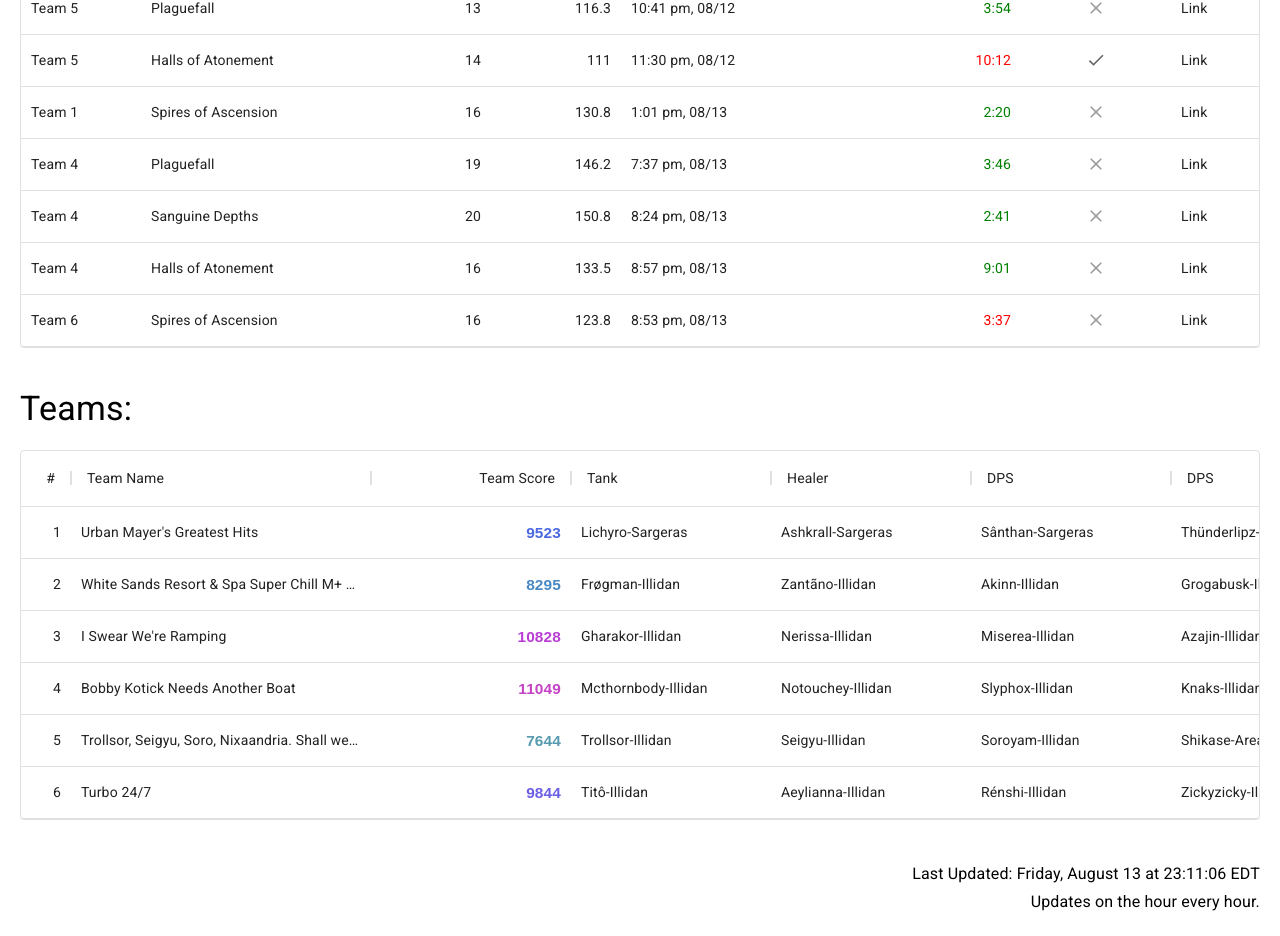
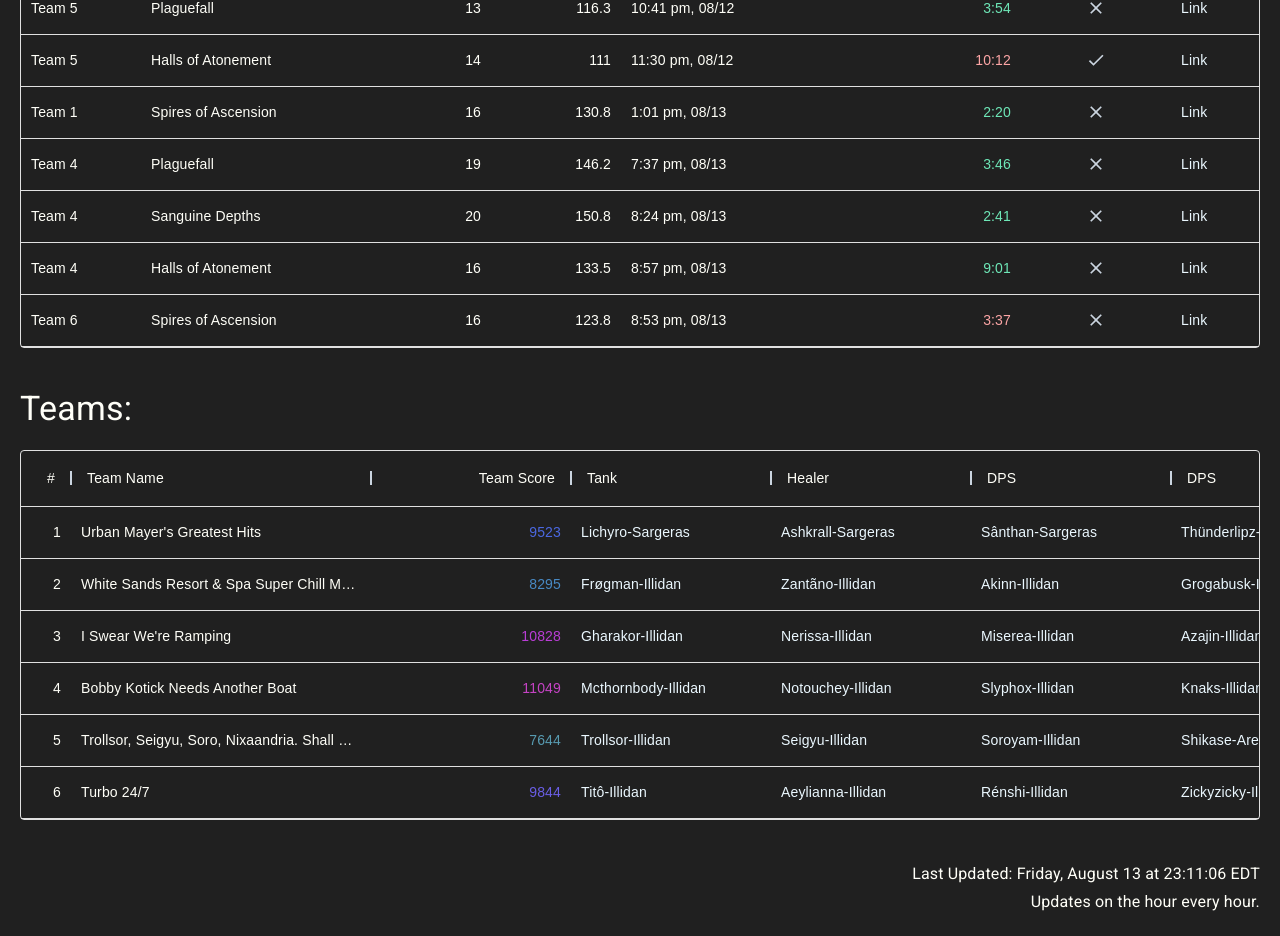
Before and after one commit to 4very/mplus_leaderboard, a Next.js app: page / in a window 1280 px wide. Shown: the part 520-1456 px from the top of the page. Built offline with nearby package versions, Linux system fonts and the light colour scheme.

Commit message:
dark theme?

```diff
--- a/src/pages/index.tsx
+++ b/src/pages/index.tsx
@@ -26,7 +26,11 @@ export default function ContentPage(props: PropsType) {
     </a>
   );
   const timeToString = (params: GridCellParams) => (
-    <div style={{ color: +params.value.valueOf() > 0 ? 'red' : 'green' }}>
+    <div
+      className={
+        +params.value.valueOf() > 0 ? 'text-red-300' : 'text-green-300'
+      }
+    >
       {`${Math.floor(Math.abs(+params.value.valueOf()) / 60000)}:${(
         (Math.abs(+params.value.valueOf()) % 60000) /
         1000
@@ -53,9 +57,6 @@ export default function ContentPage(props: PropsType) {
       style={{
         // @ts-ignore
         color: params.value.valueOf()[1],
-        fontFamily: 'Salesforce Sans,sans-serif',
-        fontWeight: 600,
-        fontSize: '1.1em',
       }}
     >
       {/* @ts-ignore */}
--- a/src/styles/main.css
+++ b/src/styles/main.css
@@ -2,14 +2,45 @@
 @tailwind components;
 @tailwind utilities;
 
-.font {
-  font-smoothing: antialiased;
+
+html {
+  @apply bg-bgGrey text-fontGrey !important
 }
 
-a {
-  color: 'blue' !important
+.MuiDataGrid-main{
+  @apply text-fontGrey font-sans
 }
 
-a:hover {
-  text-decoration: underline;
+.MuiTypography-h4 {
+  @apply font-serif
 }
+.MuiTypography-subtitle1 {
+  @apply font-serif text-lg
+}
+
+.MuiSvgIcon-root {
+  @apply text-fontGrey
+}
+
+.MuiPaper-root {
+  @apply text-fontGrey bg-bgGrey
+}
+
+.MuiGridPanel-paper {
+  @apply bg-bgGrey !important
+}
+
+.MuiDataGridPanelHeader-root {
+  @apply hidden
+}
+
+.MuiGridFilterForm-root {
+  @apply bg-white
+}
+.MuiSvgIcon-root {
+  @apply text-gray-400 !important
+}
+
+a{
+  @apply hover:underline text-blue-100
+}
--- a/tailwind.config.js
+++ b/tailwind.config.js
@@ -1,8 +1,13 @@
 module.exports = {
+  important: true,
   mode: 'jit',
   purge: ['./src/**/*.{js,ts,jsx,tsx}'],
   darkMode: false,
   theme: {
+    fontFamily: {
+      sans: ['Libertinus Sans', 'sans-serif'],
+      serif: ['Libertinus Serif', 'serif'],
+    },
     fontSize: {
       xs: '0.75rem',
       sm: '0.875rem',
@@ -39,6 +44,12 @@ module.exports = {
           800: '#2c5282',
           900: '#2a4365',
         },
+        bgGrey: {
+          DEFAULT: '#202020',
+        },
+        fontGrey: {
+          DEFAULT: '#fffff8',
+        },
       },
     },
   },
```
